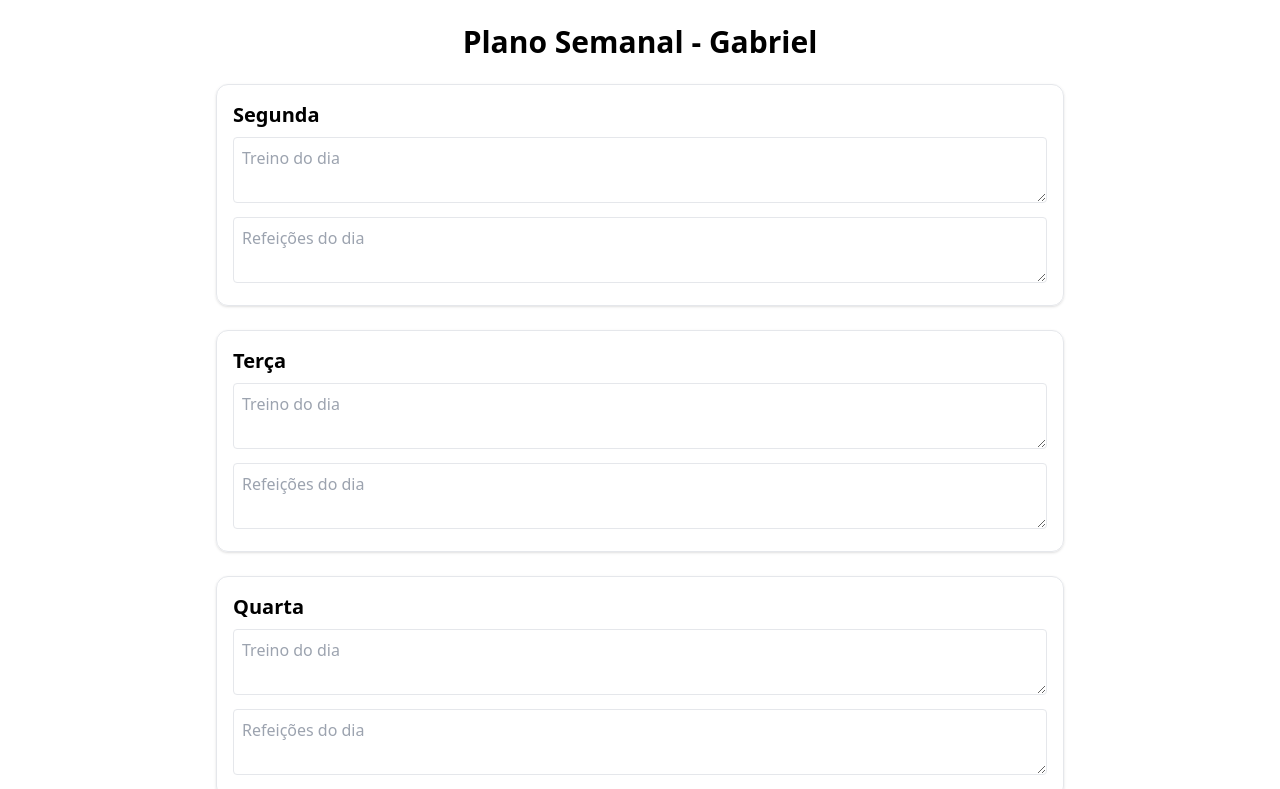
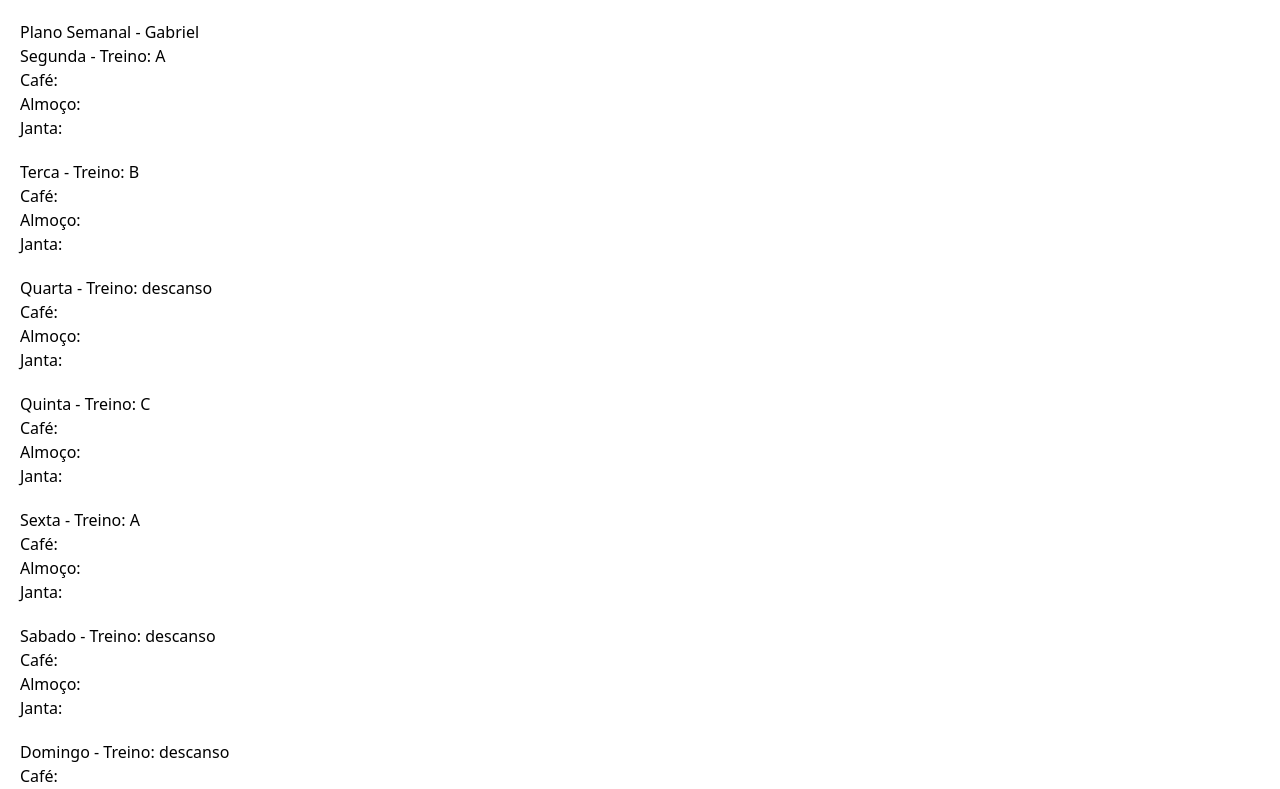
Before and after one commit to iam-death/plano-gabriel, a React (Vite) app: page / in a window 1280 px wide. Shown: the top 789 px of the page. Built offline with nearby package versions, Linux system fonts and the light colour scheme.

Commit message:
Corrigido carregamento inicial dos treinos

```diff
--- a/src/App.jsx
+++ b/src/App.jsx
@@ -1,41 +1,106 @@
-import React, { useState, useEffect } from 'react';
+import React, { useEffect, useState } from "react";
 
-const dias = ['Segunda', 'Terça', 'Quarta', 'Quinta', 'Sexta', 'Sábado', 'Domingo'];
+const treinosPadrao = {
+  segunda: {
+    treino: "A",
+    refeicoes: { cafe: "", almoco: "", janta: "" }
+  },
+  terca: {
+    treino: "B",
+    refeicoes: { cafe: "", almoco: "", janta: "" }
+  },
+  quarta: {
+    treino: "descanso",
+    refeicoes: { cafe: "", almoco: "", janta: "" }
+  },
+  quinta: {
+    treino: "C",
+    refeicoes: { cafe: "", almoco: "", janta: "" }
+  },
+  sexta: {
+    treino: "A",
+    refeicoes: { cafe: "", almoco: "", janta: "" }
+  },
+  sabado: {
+    treino: "descanso",
+    refeicoes: { cafe: "", almoco: "", janta: "" }
+  },
+  domingo: {
+    treino: "descanso",
+    refeicoes: { cafe: "", almoco: "", janta: "" }
+  }
+};
 
 const App = () => {
-  const [dados, setDados] = useState(() => {
-    const salvo = localStorage.getItem('planoGabriel');
-    return salvo ? JSON.parse(salvo) : Array(7).fill({ treino: '', refeicoes: '' });
-  });
+  const [planilha, setPlanilha] = useState({});
 
+  // Carregar do localStorage ou usar padrão
   useEffect(() => {
-    localStorage.setItem('planoGabriel', JSON.stringify(dados));
-  }, [dados]);
+    const saved = localStorage.getItem("planilhaGabriel");
+    if (saved) {
+      try {
+        setPlanilha(JSON.parse(saved));
+      } catch (e) {
+        console.error("Erro ao carregar planilha:", e);
+        setPlanilha(treinosPadrao);
+      }
+    } else {
+      setPlanilha(treinosPadrao);
+    }
+  }, []);
 
-  const atualizar = (index, campo, valor) => {
-    const novo = [...dados];
-    novo[index] = { ...novo[index], [campo]: valor };
-    setDados(novo);
+  // Auto-save sempre que mudar a planilha
+  useEffect(() => {
+    if (Object.keys(planilha).length > 0) {
+      localStorage.setItem("planilhaGabriel", JSON.stringify(planilha));
+    }
+  }, [planilha]);
+
+  const handleChange = (dia, campo, valor) => {
+    setPlanilha((prev) => ({
+      ...prev,
+      [dia]: {
+        ...prev[dia],
+        refeicoes: {
+          ...prev[dia].refeicoes,
+          [campo]: valor
+        }
+      }
+    }));
   };
 
   return (
-    <div className="p-6 max-w-4xl mx-auto">
-      <h1 className="text-3xl font-bold text-center mb-6">Plano Semanal - Gabriel</h1>
-      {dias.map((dia, i) => (
-        <div key={dia} className="mb-6 border p-4 rounded-xl shadow">
-          <h2 className="text-xl font-semibold mb-2">{dia}</h2>
-          <textarea
-            className="w-full border rounded p-2 mb-2"
-            placeholder="Treino do dia"
-            value={dados[i].treino}
-            onChange={(e) => atualizar(i, 'treino', e.target.value)}
-          />
-          <textarea
-            className="w-full border rounded p-2"
-            placeholder="Refeições do dia"
-            value={dados[i].refeicoes}
-            onChange={(e) => atualizar(i, 'refeicoes', e.target.value)}
-          />
+    <div style={{ padding: 20 }}>
+      <h1>Plano Semanal - Gabriel</h1>
+      {Object.entries(planilha).map(([dia, dados]) => (
+        <div key={dia} style={{ marginBottom: 20 }}>
+          <h2>{dia.charAt(0).toUpperCase() + dia.slice(1)} - Treino: {dados.treino}</h2>
+          <label>
+            Café:
+            <input
+              type="text"
+              value={dados.refeicoes.cafe}
+              onChange={(e) => handleChange(dia, "cafe", e.target.value)}
+            />
+          </label>
+          <br />
+          <label>
+            Almoço:
+            <input
+              type="text"
+              value={dados.refeicoes.almoco}
+              onChange={(e) => handleChange(dia, "almoco", e.target.value)}
+            />
+          </label>
+          <br />
+          <label>
+            Janta:
+            <input
+              type="text"
+              value={dados.refeicoes.janta}
+              onChange={(e) => handleChange(dia, "janta", e.target.value)}
+            />
+          </label>
         </div>
       ))}
     </div>
```
